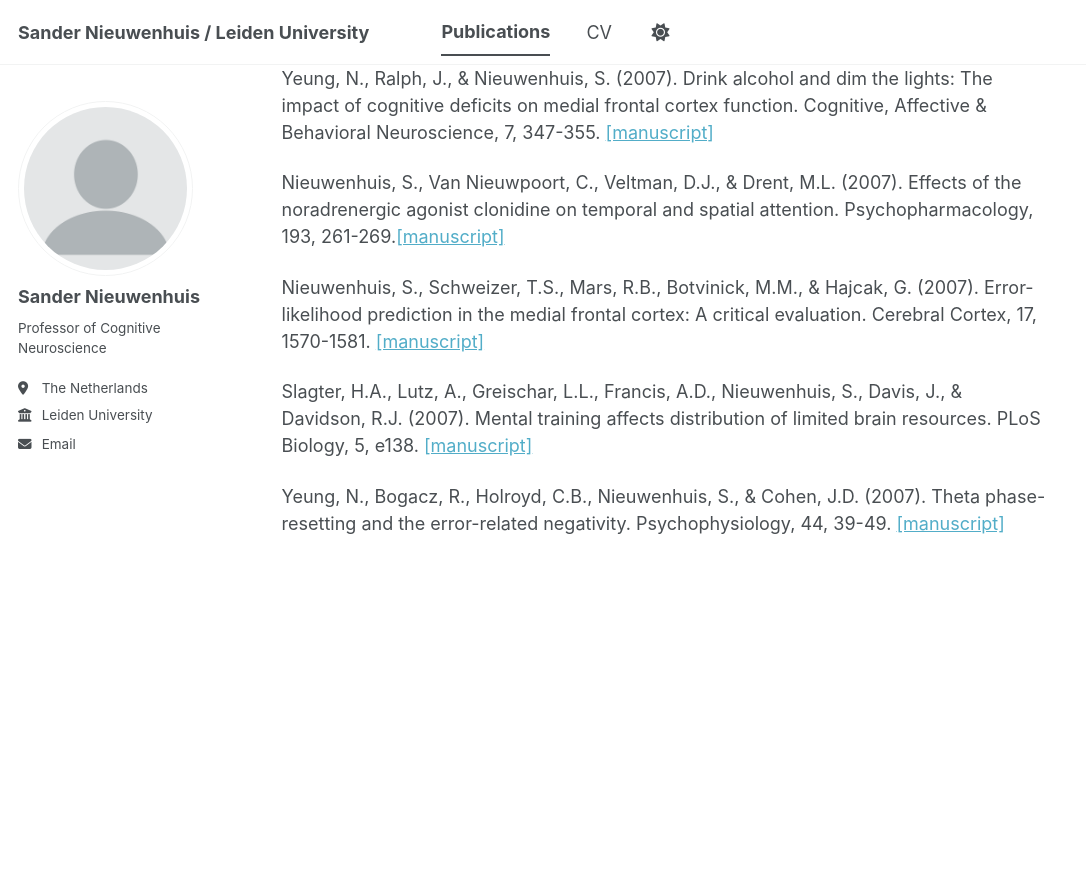
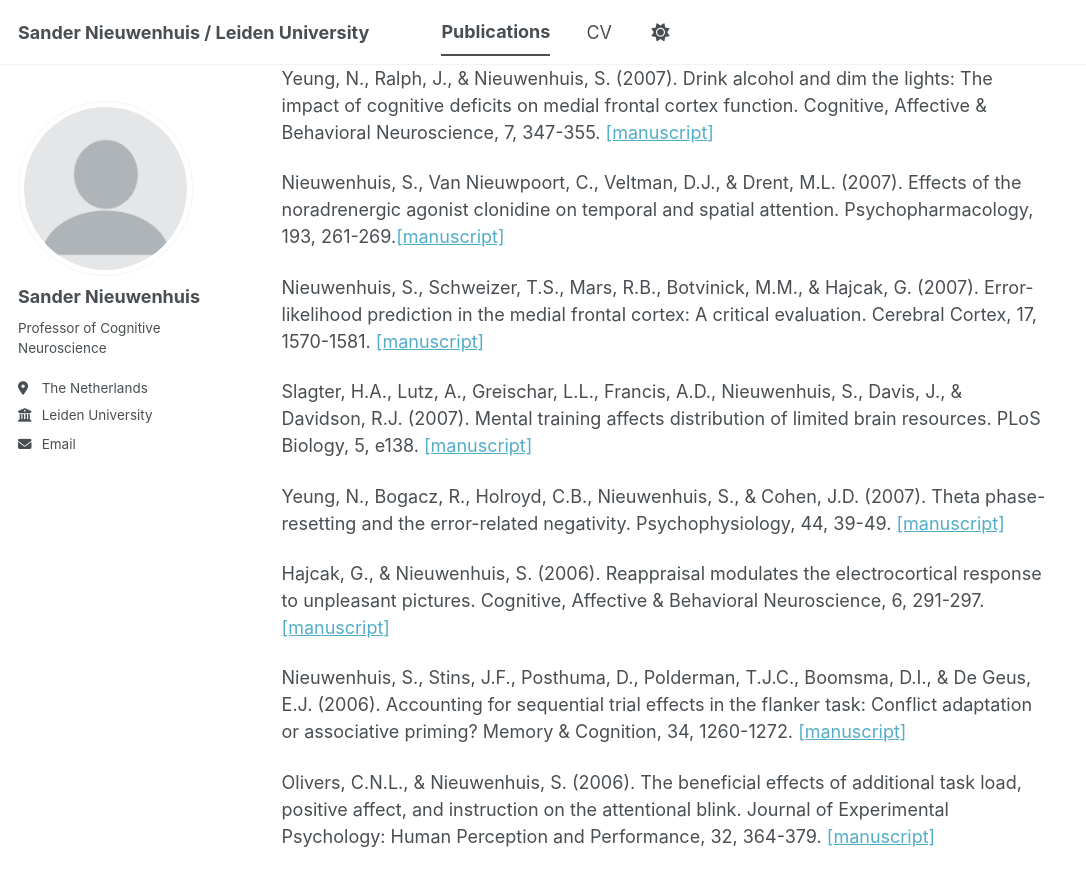
Before and after one commit to sander-nieuwenhuis/research, a Jekyll site: the page built from _pages/publications.md, in a window 1280 px wide and 900 px high, scrolled down 9803 px. Shown: the top 886 px of the window, without its empty margins (0-1086 px from the left). Built offline with Jekyll 4.4.1, drawn with Linux system fonts in a browser that asks for light colours; a script bundle is joined from its source files by our own code; library files that are not in the unit come from our copies; before the commit the page ends 10390 px from its top, so only the background shows below that.

Commit message:
Update publications.md

```diff
--- a/_pages/publications.md
+++ b/_pages/publications.md
@@ -199,3 +199,9 @@
 Slagter, H.A., Lutz, A., Greischar, L.L., Francis, A.D., Nieuwenhuis, S., Davis, J., & Davidson, R.J. (2007). Mental training affects distribution of limited brain resources. PLoS Biology, 5, e138. [[manuscript]](https://sander-nieuwenhuis.github.io/research/assets/pdfs/SlagterEtAl.pdf)
 
 Yeung, N., Bogacz, R., Holroyd, C.B., Nieuwenhuis, S., & Cohen, J.D. (2007). Theta phase-resetting and the error-related negativity. Psychophysiology, 44, 39-49. [[manuscript]](https://sander-nieuwenhuis.github.io/research/assets/pdfs/YeungPsychophys.pdf)
+
+Hajcak, G., & Nieuwenhuis, S. (2006). Reappraisal modulates the electrocortical response to unpleasant pictures. Cognitive, Affective & Behavioral Neuroscience, 6, 291-297. [[manuscript]](https://sander-nieuwenhuis.github.io/research/assets/pdfs/HajcakNieuwenhuis-CABN.pdf)
+
+Nieuwenhuis, S., Stins, J.F., Posthuma, D., Polderman, T.J.C., Boomsma, D.I., & De Geus, E.J. (2006). Accounting for sequential trial effects in the flanker task: Conflict adaptation or associative priming? Memory & Cognition, 34, 1260-1272. [[manuscript]](https://sander-nieuwenhuis.github.io/research/assets/pdfs/NieuwenhuisEtAl_MC.pdf)
+
+Olivers, C.N.L., & Nieuwenhuis, S. (2006). The beneficial effects of additional task load, positive affect, and instruction on the attentional blink. Journal of Experimental Psychology: Human Perception and Performance, 32, 364-379. [[manuscript]](https://sander-nieuwenhuis.github.io/research/assets/pdfs/OliversNieuwenhuisJEPHPP.pdf)
```
